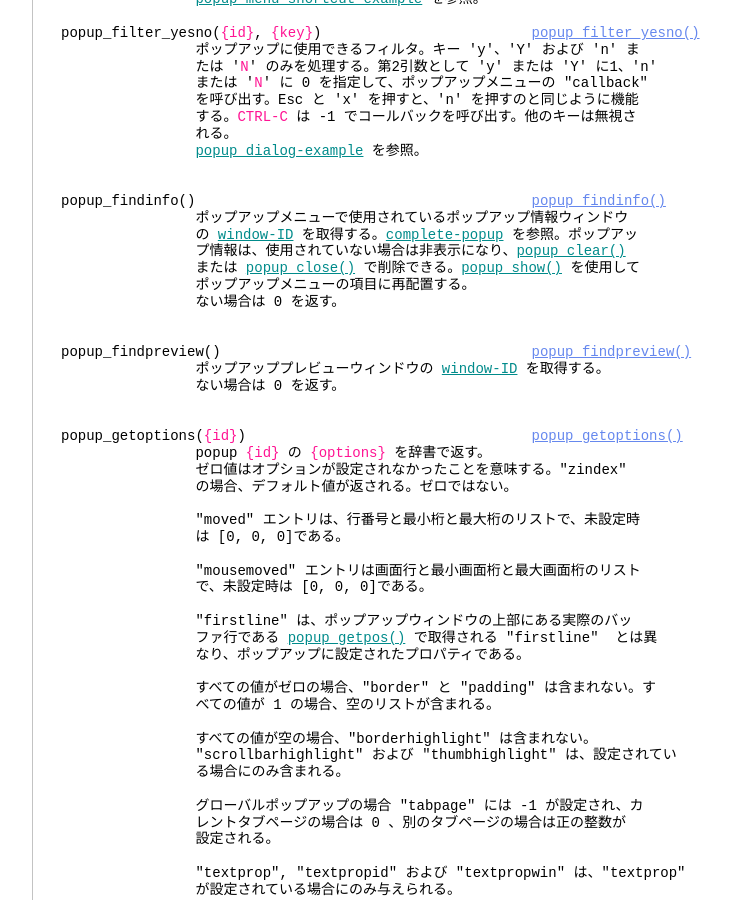
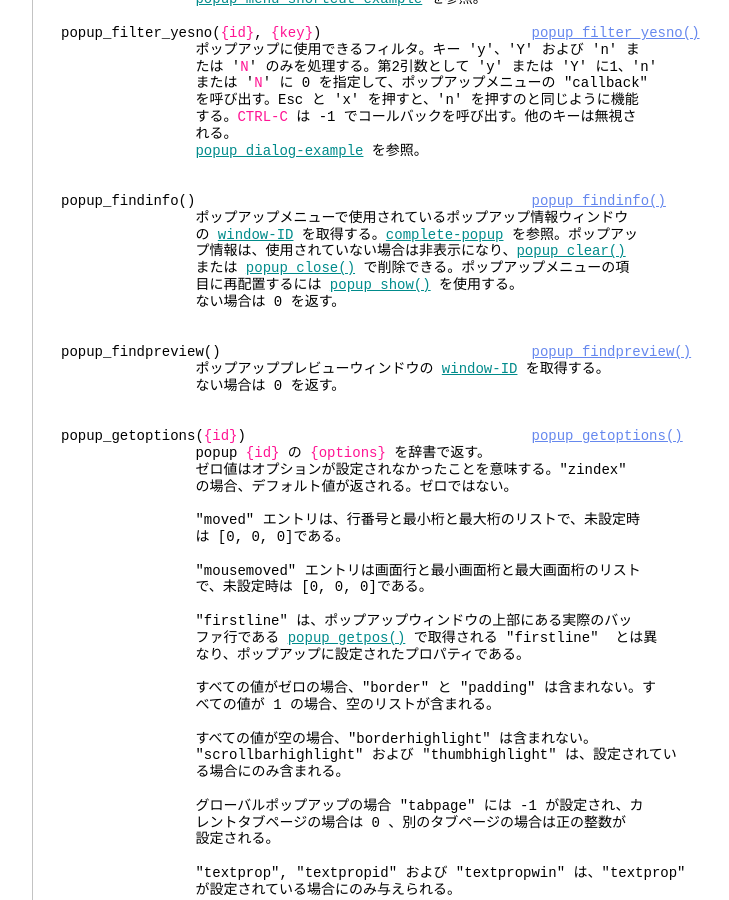
Before and after one commit to vim-jp/vimdoc-ja, a Jekyll site: the page built from popup.html, in a window 1280 px wide and 900 px high, scrolled down 5146 px. Shown: the whole window, without its empty margins (340-1069 px from the left). Built offline with Jekyll 4.4.1, drawn with Linux system fonts in a browser that asks for light colours; nearby versions of some CDN libraries; comment, search, counter and statistics services are not loaded.

Commit message:
Generated by Travis JOB 2929.1
https://travis-ci.org/vim-jp/vimdoc-ja-working/builds/610163585

```diff
--- a/popup.html
+++ b/popup.html
@@ -312,8 +312,8 @@ popup_findinfo()&nbsp;&nbsp;&nbsp;&nbsp;&nbsp;&nbsp;&nbsp;&nbsp;&nbsp;&nbsp;&nbs
 &nbsp;&nbsp;&nbsp;&nbsp;&nbsp;&nbsp;&nbsp;&nbsp;&nbsp;&nbsp;&nbsp;&nbsp;&nbsp;&nbsp;&nbsp;&nbsp;ポップアップメニューで使用されているポップアップ情報ウィンドウ<br>
 &nbsp;&nbsp;&nbsp;&nbsp;&nbsp;&nbsp;&nbsp;&nbsp;&nbsp;&nbsp;&nbsp;&nbsp;&nbsp;&nbsp;&nbsp;&nbsp;の&nbsp;<a class="Identifier" href="windows.html#window-ID">window-ID</a>&nbsp;を取得する。<a class="Identifier" href="insert.html#complete-popup">complete-popup</a>&nbsp;を参照。ポップアッ<br>
 &nbsp;&nbsp;&nbsp;&nbsp;&nbsp;&nbsp;&nbsp;&nbsp;&nbsp;&nbsp;&nbsp;&nbsp;&nbsp;&nbsp;&nbsp;&nbsp;プ情報は、使用されていない場合は非表示になり、<a class="Identifier" href="popup.html#popup_clear()">popup_clear()</a><br>
-&nbsp;&nbsp;&nbsp;&nbsp;&nbsp;&nbsp;&nbsp;&nbsp;&nbsp;&nbsp;&nbsp;&nbsp;&nbsp;&nbsp;&nbsp;&nbsp;または&nbsp;<a class="Identifier" href="popup.html#popup_close()">popup_close()</a>&nbsp;で削除できる。<a class="Identifier" href="popup.html#popup_show()">popup_show()</a>&nbsp;を使用して<br>
-&nbsp;&nbsp;&nbsp;&nbsp;&nbsp;&nbsp;&nbsp;&nbsp;&nbsp;&nbsp;&nbsp;&nbsp;&nbsp;&nbsp;&nbsp;&nbsp;ポップアップメニューの項目に再配置する。<br>
+&nbsp;&nbsp;&nbsp;&nbsp;&nbsp;&nbsp;&nbsp;&nbsp;&nbsp;&nbsp;&nbsp;&nbsp;&nbsp;&nbsp;&nbsp;&nbsp;または&nbsp;<a class="Identifier" href="popup.html#popup_close()">popup_close()</a>&nbsp;で削除できる。ポップアップメニューの項<br>
+&nbsp;&nbsp;&nbsp;&nbsp;&nbsp;&nbsp;&nbsp;&nbsp;&nbsp;&nbsp;&nbsp;&nbsp;&nbsp;&nbsp;&nbsp;&nbsp;目に再配置するには&nbsp;<a class="Identifier" href="popup.html#popup_show()">popup_show()</a>&nbsp;を使用する。<br>
 &nbsp;&nbsp;&nbsp;&nbsp;&nbsp;&nbsp;&nbsp;&nbsp;&nbsp;&nbsp;&nbsp;&nbsp;&nbsp;&nbsp;&nbsp;&nbsp;ない場合は 0 を返す。<br>
 <br>
 <br>
```
